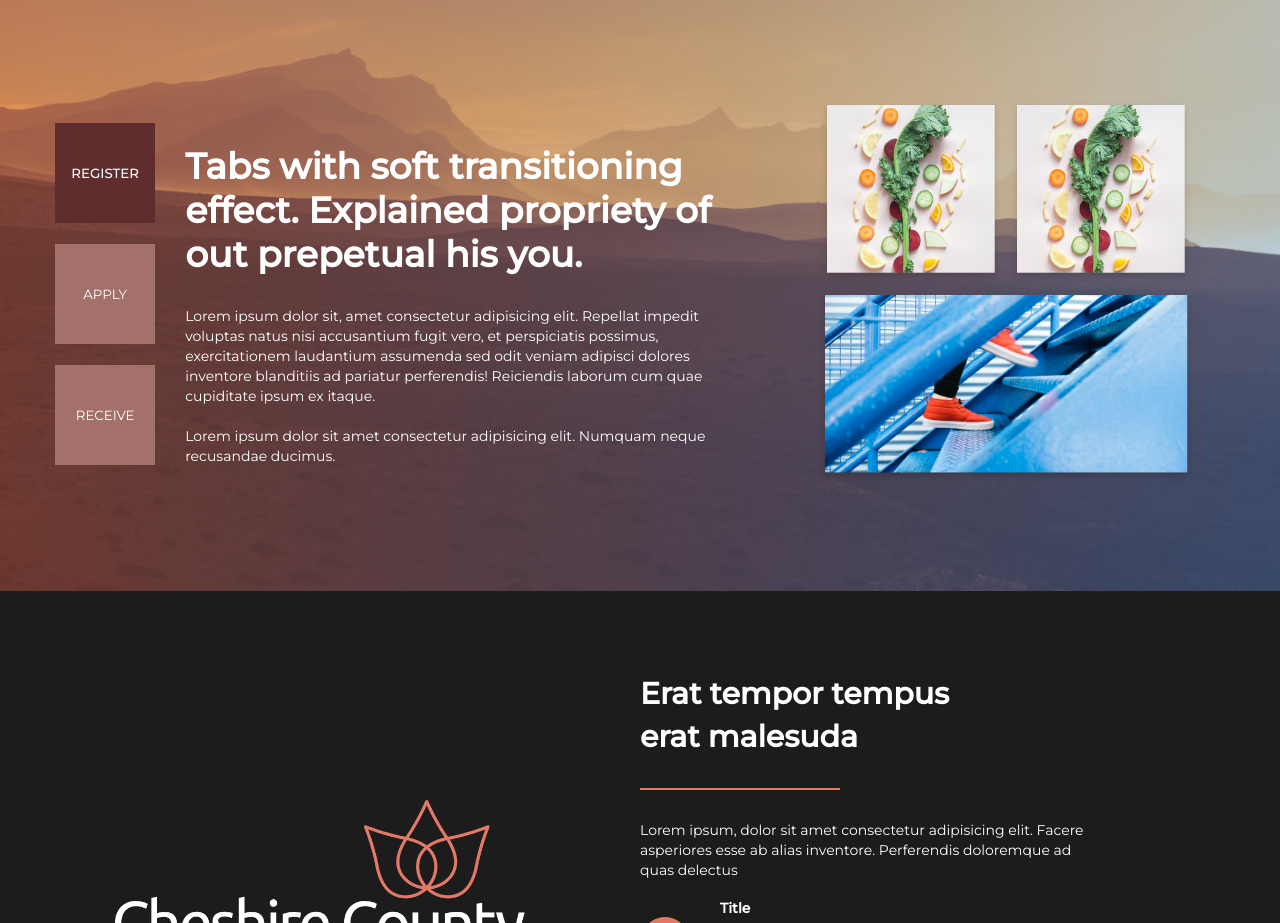
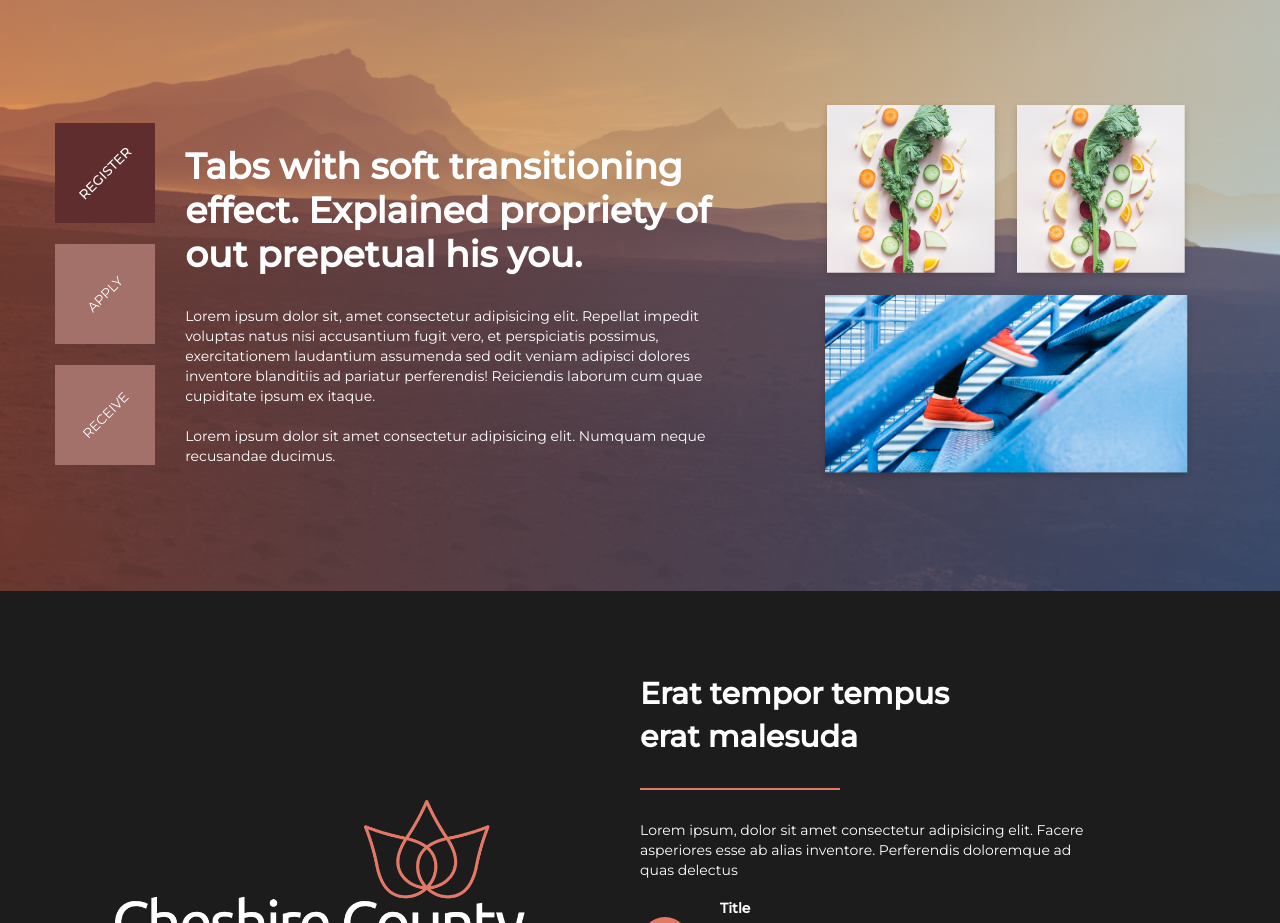
Before and after one commit to dadomaitis/BB, a website: page index.html in a window 1280 px wide. Shown: the part 820-1743 px from the top of the page. Drawn offline with nearby package versions, Linux system fonts and the light colour scheme.

Commit message:
tablinks span rotation

```diff
--- a/index.html
+++ b/index.html
@@ -5,6 +5,7 @@
   <meta http-equiv="X-UA-Compatible" content="IE=edge">
   <meta name="viewport" content="width=device-width, initial-scale=1.0">
   <title>Baigiamasis darbas</title>
+
   <link rel="stylesheet" href="app/css/style.css">
   <link rel="stylesheet" href="https://cdnjs.cloudflare.com/ajax/libs/font-awesome/6.4.0/css/all.min.css">
   <link rel="stylesheet" href="https://cdn.jsdelivr.net/npm/swiper@9/swiper-bundle.min.css">
@@ -77,9 +78,9 @@
   <div class="tabs" id="features">
 
     <div class="buttons">
-      <button class="tablinks" id="ftab" onclick="openTab(event, 'register')">REGISTER</button>
-      <button class="tablinks" onclick="openTab(event, 'apply')">APPLY</button>
-      <button class="tablinks" onclick="openTab(event, 'receive')">RECEIVE</button>
+      <button class="tablinks" id="ftab" onclick="openTab(event, 'register')"> <span id="rot">REGISTER</span></button>
+      <button class="tablinks" onclick="openTab(event, 'apply')"> <span id="rot">APPLY</span></button>
+      <button class="tablinks" onclick="openTab(event, 'receive')"> <span id="rot">RECEIVE</span></button>
     </div>
 
     <div id="register" class="tabcontent" >
--- a/scss/tabs.scss
+++ b/scss/tabs.scss
@@ -27,18 +27,25 @@
             background: #A37169;
             color: $text;
 
+            span{
+                display: inline-block;
+                transform: rotate(-45deg);
+                transition: 0.3s;
+            }
+
             &:hover {
                 background: #E27866;
                 @include Finger();
+
+                span {
+                    transform: rotate(0deg);
+                }
             }
-
-
         }
 
         button.active {
             background: #5f2d2d ;
         }
-
     }
 
     div.tabcontent {
```
Also changed, not shown: app/css/style.css.
